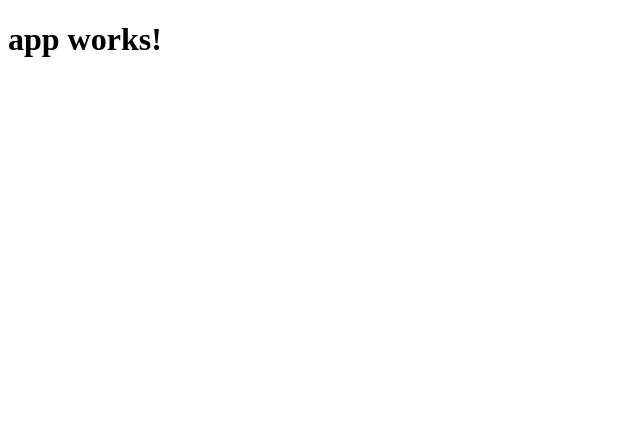
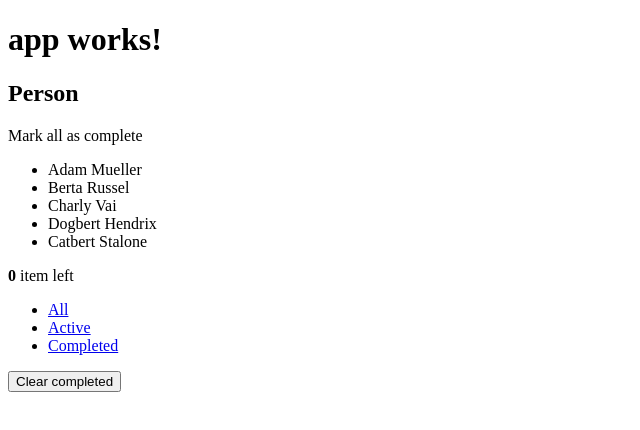
Before and after one commit to mwohlf/mercury-retired, an Angular app in the folder frontend/src/main/frontend/: page / in a window 1280 px wide. Shown: the top 430 px of the page, without its empty margins (0-640 px from the left). Built offline with nearby package versions, Linux system fonts and the light colour scheme.

Commit message:
person loop

```diff
--- a/frontend/src/main/frontend/src/app/app.component.ts
+++ b/frontend/src/main/frontend/src/app/app.component.ts
@@ -1,8 +1,12 @@
+// importing the component class from angular
 import { Component } from '@angular/core';
 
 @Component({
+  // the name for the HTML class selector (<my-app></my-app>)
   selector: 'app-root',
+  // link the template
   templateUrl: './app.component.html',
+  // link the stylesheet
   styleUrls: ['./app.component.css']
 })
 export class AppComponent {
--- /dev/null
+++ b/frontend/src/main/frontend/src/app/person.component.html
@@ -0,0 +1,35 @@
+
+<section class="todoapp">
+
+	<header class="header">
+		<h1>Person</h1>
+	</header>
+
+	<!-- This section should be hidden by default and shown when there are todos -->
+	<section class="main">
+		<label for="toggle-all">Mark all as complete</label>
+		<ul class="todo-list">
+			<li *ngFor="let person of persons">
+				<span>
+          {{person.firstName}}
+          {{person.lastName}}
+				</span>
+			</li>
+		</ul>
+	</section>
+
+	<!-- This footer should hidden by default and shown when there are todos -->
+	<footer class="footer">
+		<!-- This should be `0 items left` by default -->
+		<span class="todo-count"><strong>0</strong> item left</span>
+		<!-- Remove this if you don't implement routing -->
+		<ul class="filters">
+			<li><a class="selected" href="#/">All</a></li>
+			<li><a href="#/active">Active</a></li>
+			<li><a href="#/completed">Completed</a></li>
+		</ul>
+		<!-- Hidden if no completed items are left ↓ -->
+		<button class="clear-completed">Clear completed</button>
+	</footer>
+
+</section>
--- /dev/null
+++ b/frontend/src/main/frontend/src/app/person.component.ts
@@ -0,0 +1,34 @@
+// importing the component class from angular
+import { Component, OnInit } from '@angular/core';
+
+// component in Angular is basically a controller class with a template
+import { PersonService } from './person.service';
+
+@Component({
+  // the name for the HTML class selector (<my-app></my-app>)
+  selector: 'person',
+  // link the template
+  templateUrl: './person.component.html',
+  // link the stylesheet
+  styleUrls: ['./person.component.css'],
+  // services
+  providers: [PersonService]
+})
+
+export class PersonComponent implements OnInit {
+
+  private persons;
+
+  constructor(private personService: PersonService) { }
+
+  getPersons(){
+    return this.personService.get().then(persons => {
+      this.persons = persons;
+    });
+  }
+
+  ngOnInit() {
+    this.getPersons();
+  }
+
+}
--- /dev/null
+++ b/frontend/src/main/frontend/src/app/person.service.ts
@@ -0,0 +1,21 @@
+import { Injectable } from '@angular/core';
+
+const person = [
+  { firstName: 'Adam', lastName: 'Mueller' },
+  { firstName: 'Berta', lastName: 'Russel' },
+  { firstName: 'Charly', lastName: 'Vai' },
+  { firstName: 'Dogbert', lastName: 'Hendrix' },
+  { firstName: 'Catbert', lastName: 'Stalone' },
+];
+
+@Injectable()
+
+export class PersonService {
+
+  constructor() { }
+
+  get() {
+    return new Promise(resolve => resolve(person));
+  }
+
+}
--- a/frontend/src/main/frontend/src/index.html
+++ b/frontend/src/main/frontend/src/index.html
@@ -9,5 +9,6 @@
 </head>
 <body>
   <app-root>Loading...</app-root>
+  <person>person tag</person>
 </body>
 </html>
--- a/frontend/src/main/frontend/src/main.ts
+++ b/frontend/src/main/frontend/src/main.ts
@@ -1,4 +1,8 @@
+
+// bootstraping
+
 import { enableProdMode } from '@angular/core';
+// target platform
 import { platformBrowserDynamic } from '@angular/platform-browser-dynamic';
 
 import { AppModule } from './app/app.module';
@@ -8,4 +12,5 @@ if (environment.production) {
   enableProdMode();
 }
 
+// loading the app module into browser platform
 platformBrowserDynamic().bootstrapModule(AppModule);
```
Also changed, not shown: frontend/src/main/frontend/src/app/app.module.ts (+8 -2 lines), frontend/src/main/frontend/src/app/person.component.css (added).
